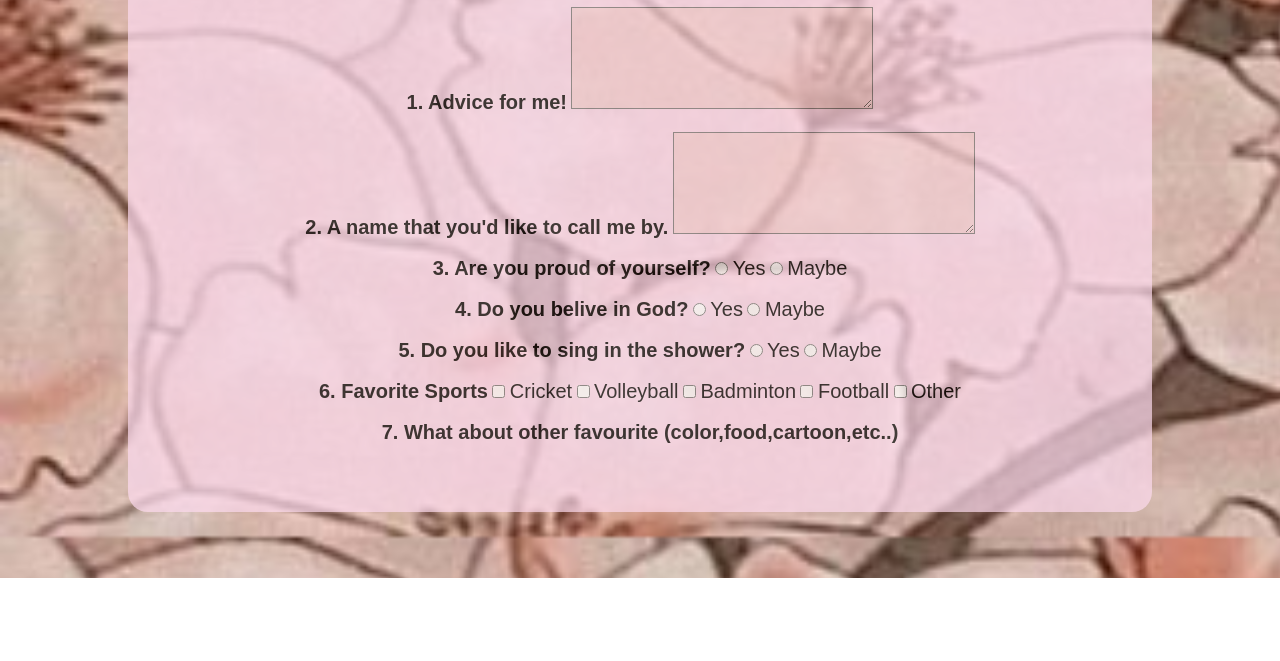
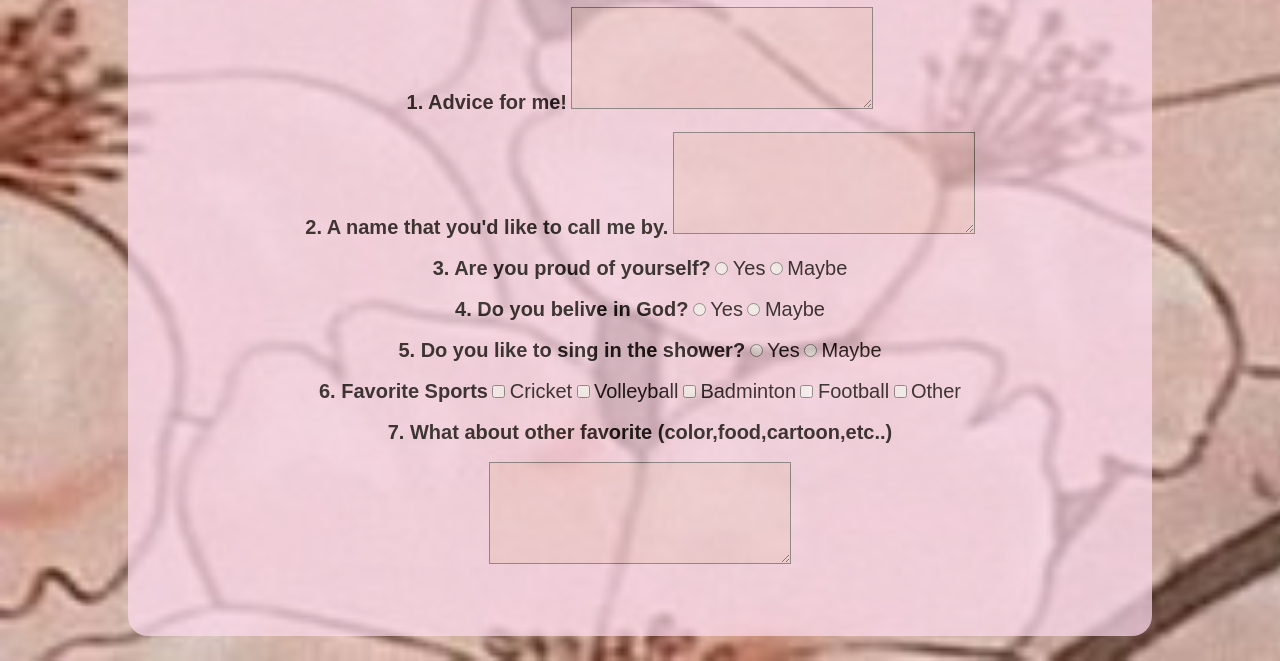
Before and after one commit to ixsiya/SlamBook, a plain HTML site: page index.html in a window 1280 px wide. Shown: the part 222-883 px from the top of the page. Before the commit the page ends 800 px from the top, so only its background shows below. Drawn offline with Linux system fonts and the light colour scheme; a web font is replaced by a local one.

Commit message:
Update index.html

```diff
--- a/index.html
+++ b/index.html
@@ -46,7 +46,8 @@
     <input type="Checkbox" value="Other">
     <label>Other</label> <br> <br>
 
-    <label id="question">7. What about other favourite (color,food,cartoon,etc..)</label> <br> <br>
+    <label id="question">7. What about other favorite (color,food,cartoon,etc..)</label> <br> <br>
+     <textarea></textarea> <br> <br>
     </div>
 </body>
 </html>
```
